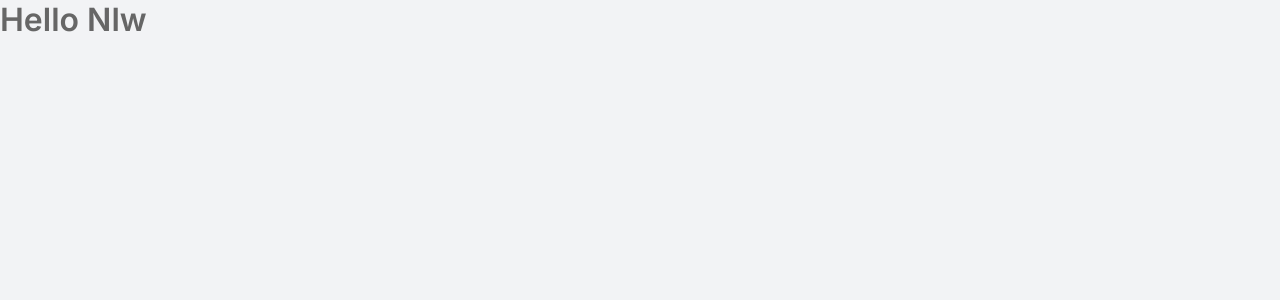
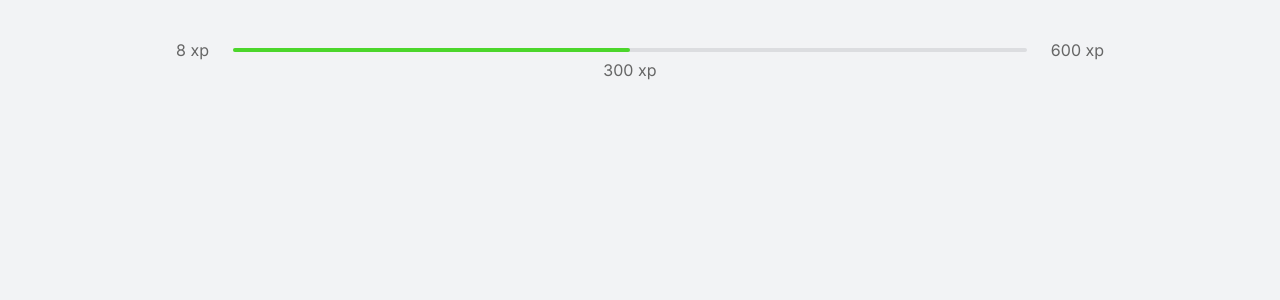
Before and after one commit to Ueverton-oliveira/moveit, a React (Create React App) app: page / in a window 1280 px wide. Shown: the top 300 px of the page. Built offline with nearby package versions, Linux system fonts and the light colour scheme.

Commit message:
Experience Bar

```diff
--- a/src/App.tsx
+++ b/src/App.tsx
@@ -1,9 +1,13 @@
 import React from 'react';
+import { ExperienceBar } from './components/ExperienceBar';
 import './styles/global.css';
+
 
 function App() {
   return (
-    <h1>Hello Nlw</h1>
+    <div className="container">
+      <ExperienceBar />
+    </div>
   );
 }
 
--- /dev/null
+++ b/src/components/ExperienceBar.tsx
@@ -0,0 +1,14 @@
+export function ExperienceBar() {
+    return (
+        <header className="experience-bar">
+            <span>8 xp</span>
+                <div>
+                    <div style={{ width: '50%' }}/>
+                    <span className="current-experience" style={{ left: '50%' }}>
+                        300 xp
+                    </span>
+                </div>
+            <span>600 xp</span>
+        </header>
+    )
+}
--- a/src/styles/global.css
+++ b/src/styles/global.css
@@ -4,13 +4,39 @@
     box-sizing: border-box;
 }
 
+:root {
+    --white: #fff;
+    --blackground: #F2F3F5;
+    --gray-line: #DCDDE0;
+    --text: #666666;
+    --text-highlight: #B3B9FF;
+    --title: #2E384D;
+    --red: #E83F5B;
+    --gren: #4CD62B;
+    --blue: #5965E0;
+    --blue-dark: #4953B8;
+    --blue-twitter: #2AA9E0;
+}
+
+@media(max-widht: 1000px) {
+    html {
+        font-size: 93.75%;
+    }
+}
+
+@media(max-widht: 720px) {
+    html {
+        font-size: 87.5%;
+    }
+}
+
 body {
-    background: #f2f3f5;
-    color: #666;
+    background: var(--blackground);
+    color: var(--text);
 }
 
 body, input, textarea, button {
-    font: 400 16px "Inter", sans-serif;
+    font: 400 1rem "Inter", sans-serif;
 }
 
 button {
@@ -21,3 +47,43 @@
     color: inherit;
     text-decoration: none;
 }
+
+.container {
+    height: 100vh;
+    max-width: 992px;
+    margin: 0 auto;
+    padding: 2.5rem 2rem;
+    display: flex;
+    flex-direction: column;
+
+}
+
+.experience-bar {
+    display: flex;
+    align-items: center;
+}
+
+.experience-bar span {
+    font-size: 1rem;
+}
+
+.experience-bar > div {
+    flex: 1;
+    height: 4px;
+    border-radius: 4px;
+    background-color: var(--gray-line);
+    margin: 0 1.5rem;
+    position: relative;
+}
+
+.experience-bar > div > div {
+    height: 4px;
+    border-radius: 4px;
+    background: var(--gren);
+}
+
+span.current-experience {
+   position: absolute;
+   top: 12px;
+   transform: translateX(-50%);
+}
```
